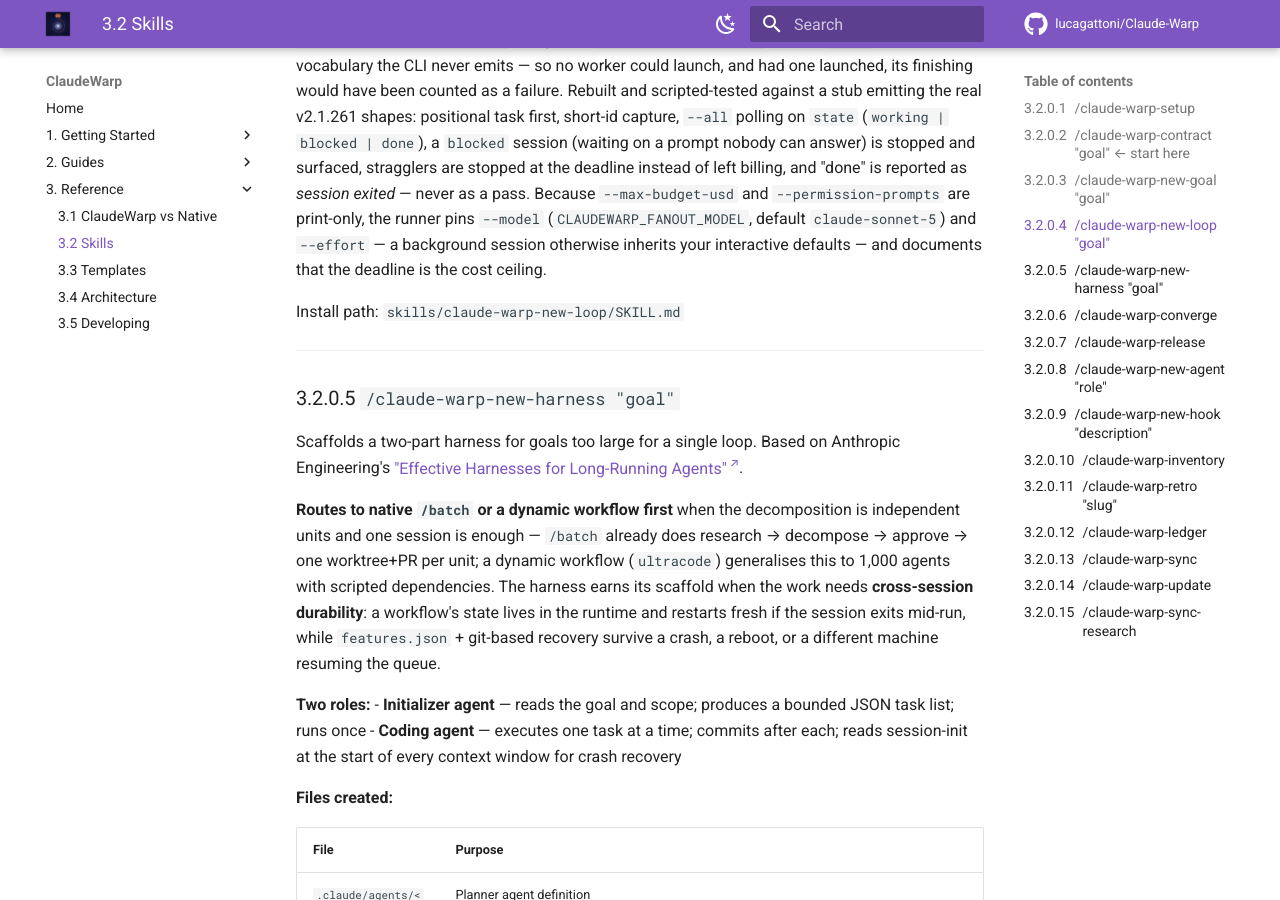
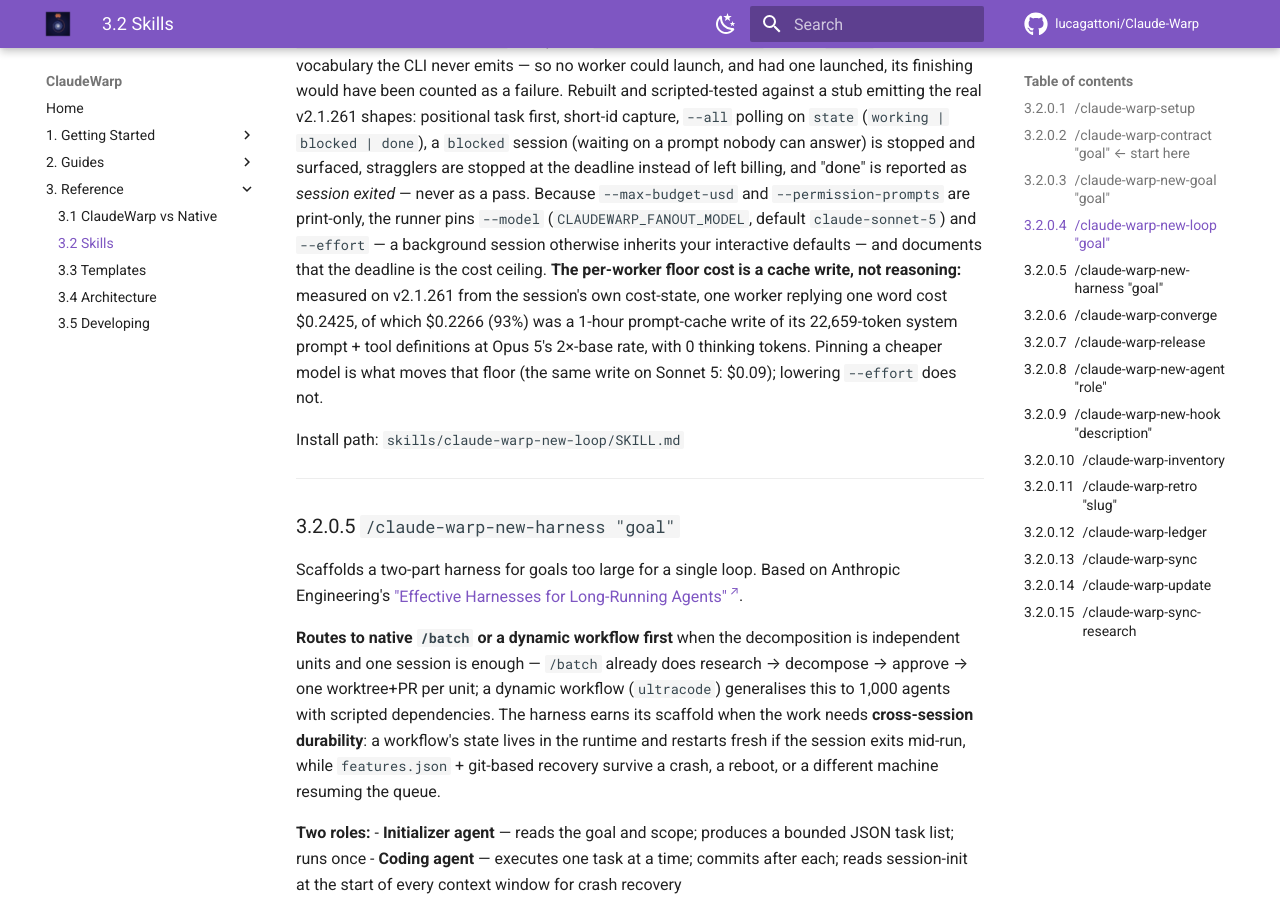
Before and after one commit to lucagattoni/Claude-Warp, an MkDocs documentation site: the page built from docs/reference/skills.md, in a window 1280 px wide and 900 px high, scrolled down 4766 px. Built offline with MkDocs 1.6.1 and Material for MkDocs 9.7.7, drawn with Linux system fonts in a browser that asks for light colours; comment, search, counter and statistics services are not loaded.

Commit message:
fix(docs): the fan-out cost was a cache write, not the effort level (#72)
v0.42.0 said a test background session "ran Opus 5 at xhigh effort for $0.24",
which reads as though effort drove the cost. The number was right; the
explanation pointed the operator at the wrong lever.

Recovered the session transcript (it survives `claude rm`) and read its
recorded cost-state: $0.242504, of which $0.2266 — 93% — was a 1-hour
prompt-cache write of 22,659 tokens, the session's own system prompt and tool
definitions, at Opus 5's 2x-base rate. Thinking tokens: 0, so xhigh cost
nothing. Recomputing from the turn's token counts at list price gives $0.2406
for the Opus portion, matching the recorded figure to four decimals.

So every fan-out worker pays a floor before it does any work, the floor scales
with the model's price rather than the task, and the lever is --model (the same
write on Sonnet 5 is $0.09), not --effort. Budget a fan-out as
(items x floor) + actual work. Corrected in the template header, the
scaffolding guide and the skills reference.

Also: claude-warp-sync-research now treats a quiet Claude-Loops as unknown
rather than clean. Its tracker last ran 2026-07-08, failed 2026-07-20 and sat
un-rearmed for seven weeks while the repo gained hand-authored content no run
block announced — so the commit-SHA compare is the authority, a run block far
older than main's newest commit is reported as a staleness signal, and a block
dated after an outage may be a hand-driven catch-up rather than evidence the
pipeline is healthy. Same false-negative class as the dead RSS feed. Reported
by the Claude-Loops session.


Claude-Session: https://claude.ai/code/session_01HRmxvAmutKvEviaMWZqZQU

Co-authored-by: Claude Opus 5 <noreply@anthropic.com>

```diff
--- a/docs/reference/skills.md
+++ b/docs/reference/skills.md
@@ -193,7 +193,12 @@ stopped and surfaced, stragglers are stopped at the deadline instead of left bil
 reported as *session exited* — never as a pass. Because `--max-budget-usd` and
 `--permission-prompts` are print-only, the runner pins `--model` (`CLAUDEWARP_FANOUT_MODEL`,
 default `claude-sonnet-5`) and `--effort` — a background session otherwise inherits your
-interactive defaults — and documents that the deadline is the cost ceiling.
+interactive defaults — and documents that the deadline is the cost ceiling. **The per-worker
+floor cost is a cache write, not reasoning:** measured on v2.1.261 from the session's own
+cost-state, one worker replying one word cost $0.2425, of which $0.2266 (93%) was a 1-hour
+prompt-cache write of its 22,659-token system prompt + tool definitions at Opus 5's 2×-base
+rate, with 0 thinking tokens. Pinning a cheaper model is what moves that floor (the same write
+on Sonnet 5: $0.09); lowering `--effort` does not.
 
 Install path: `skills/claude-warp-new-loop/SKILL.md`
 
```
Also changed, not shown: CHANGELOG.md (+24 -0 lines), docs/guides/scaffolding.md (+1 -1 lines), skills/claude-warp-sync-research/SKILL.md (+11 -0 lines), 3 other files.
